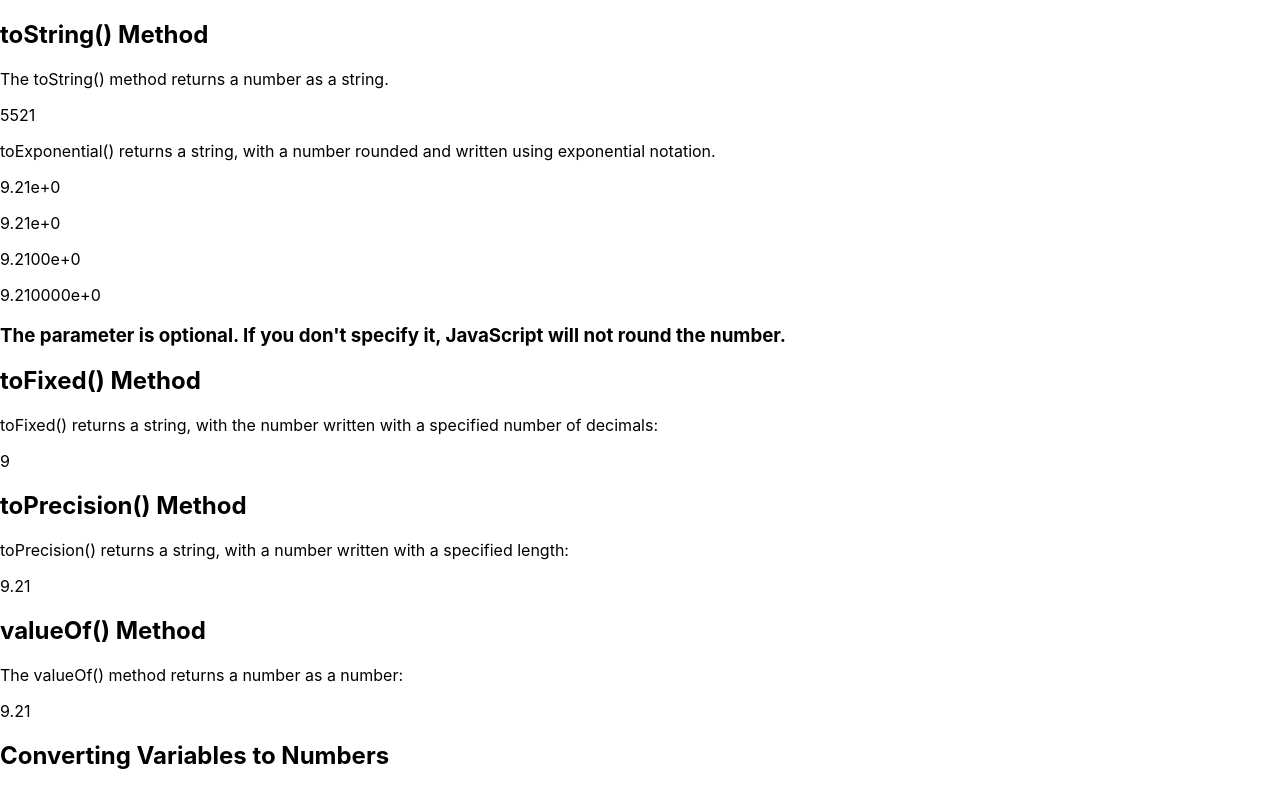
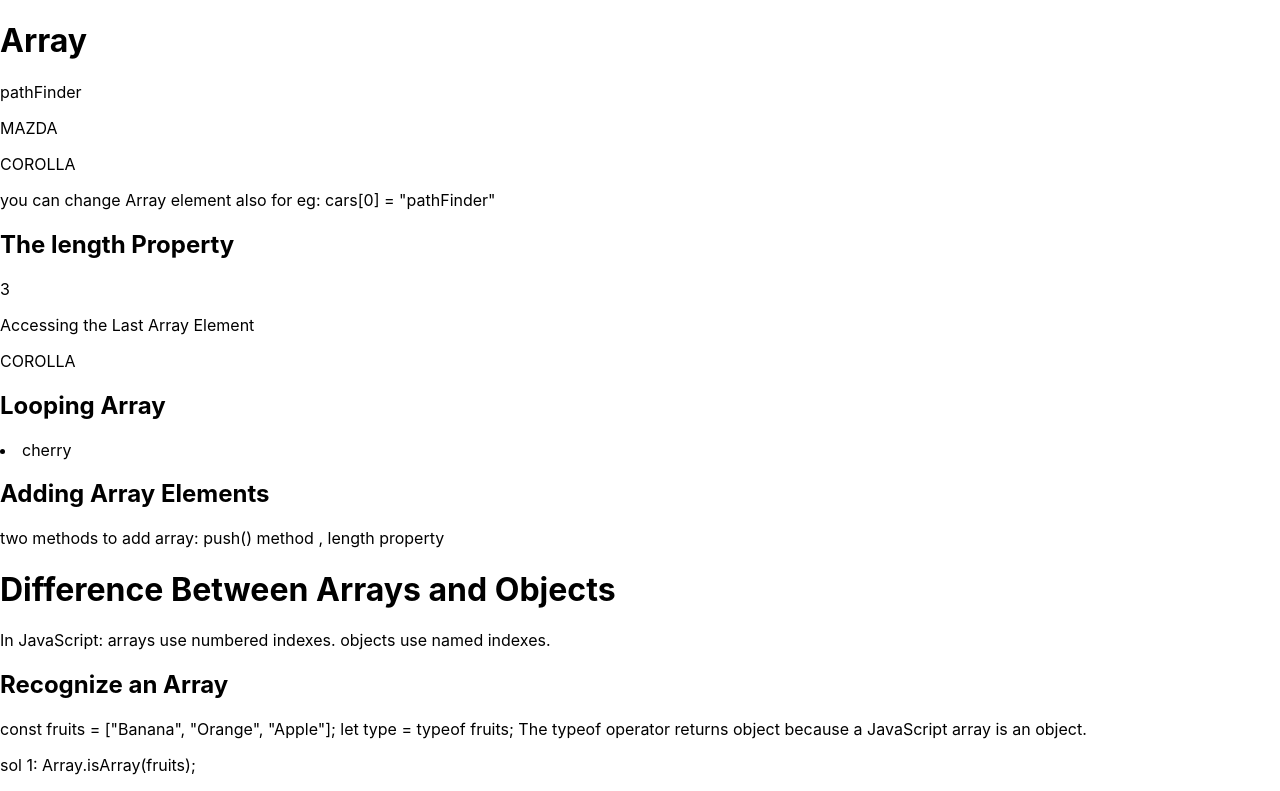
Before and after one commit to ramya-vbr/basic-javascript, a React (Create React App) app: page / in a window 1280 px wide. Shown: the top 791 px of the page. Built offline with nearby package versions, Linux system fonts and the light colour scheme.

Commit message:
array-basic

```diff
--- /dev/null
+++ b/src/example/JsArray.js
@@ -0,0 +1,51 @@
+import React from "react";
+
+function JsArray() {
+  const cars = ["BMW", "MAZDA", "COROLLA"];
+  cars[0] = "pathFinder";
+  let length = cars.length;
+  let lastArray = cars[cars.length - 1];
+  const fruit = ["mango", "pappaya", "jackfruit", "pineapple", "cherry"];
+  let text = "";
+  for (let i = 0; i < fruit.length; i++) {
+    text = <li>{fruit[i]}</li>;
+    console.log(fruit[i]);
+  }
+  const veg = ["carrot", "radish", "potato", "brinjal"];
+  let vegValue = veg.forEach((value) => <li>{value}</li>);
+
+  const watchBrand = ["fossil", "apple", "fastrack", "titan"];
+  watchBrand.push("annekelin"); // push() method
+  watchBrand[watchBrand.length] = "tissot"; // length property
+  return (
+    <div>
+      <h1>Array</h1>
+      <p>{cars[0]}</p>
+      <p>{cars[1]}</p>
+      <p>{cars[2]}</p>
+      <p>you can change Array element also for eg: cars[0] = "pathFinder"</p>
+      <h2>The length Property</h2>
+      <p>{length}</p>
+      <p>Accessing the Last Array Element</p>
+      <p>{lastArray}</p>
+      <h2>Looping Array</h2>
+      <p>{text}</p>
+      <p>{vegValue}</p>
+      <h2>Adding Array Elements</h2>
+      <p>two methods to add array: push() method , length property</p>
+      <h1>Difference Between Arrays and Objects</h1>
+      <p>
+        In JavaScript: arrays use numbered indexes. objects use named indexes.
+      </p>
+      <h2>Recognize an Array</h2>
+      <p>
+        const fruits = ["Banana", "Orange", "Apple"]; let type = typeof fruits;
+        The typeof operator returns object because a JavaScript array is an
+        object.
+        <p>sol 1: Array.isArray(fruits);</p>
+        <p>sol 2: fruits instanceof Array;</p>
+      </p>
+    </div>
+  );
+}
+export default JsArray;
--- a/src/index.js
+++ b/src/index.js
@@ -10,11 +10,12 @@ import reportWebVitals from "./reportWebVitals";
 // import TemplateLiterals from "./example/TemplateLiterals";
 // import StringSearch from "./example/StringSearch";
 // import JsNumber from "./example/JsNumber";
-import JsNumberMethod from "./example/JsNumberMethod";
+// import JsNumberMethod from "./example/JsNumberMethod";
+import JsArray from "./example/JsArray";
 const root = ReactDOM.createRoot(document.getElementById("root"));
 root.render(
   <React.StrictMode>
-    <JsNumberMethod />
+    <JsArray />
   </React.StrictMode>
 );
 
```
